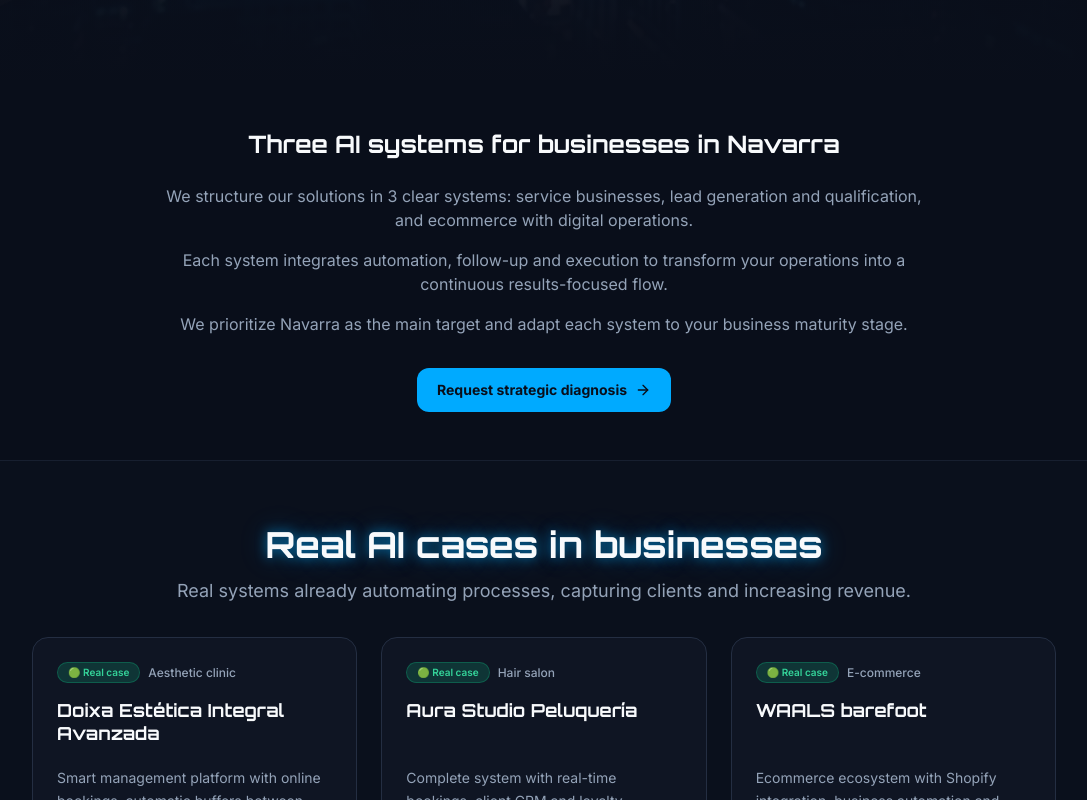
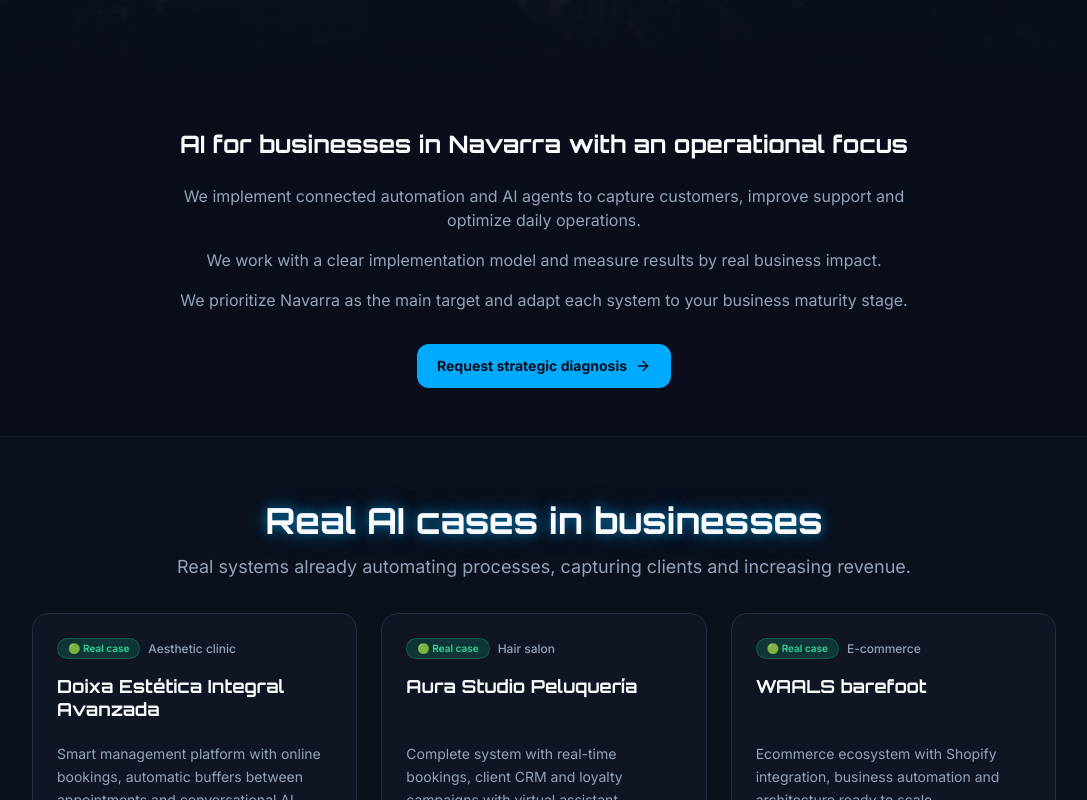
Before and after one commit to ronaldtayaia22-creator/rtp-seo-next-clean, a Next.js app: page /en in a window 1280 px wide. Shown: the part 860-1660 px from the top of the page, without its empty margins (96-1183 px from the left). Built offline with nearby package versions, Linux system fonts and the light colour scheme; no server answers.

Commit message:
SEO: refine homepage intent and reduce cannibalization with clearer H1, copy and internal anchors

```diff
--- a/components/pages/Index.tsx
+++ b/components/pages/Index.tsx
@@ -47,16 +47,16 @@
 
   const gptSupportBlock = isEs
     ? {
-        title: '¿Aún no sabes por dónde empezar?',
+        title: 'Si lo necesitas, puedes usar este apoyo adicional',
         description:
-          'Prueba también mi GPT en ChatGPT. Te ayudará a entender qué tipo de sistema de IA encaja mejor con tu negocio antes de solicitar un diagnóstico.',
-        cta: 'Probar GPT en ChatGPT',
+          'Este GPT es un recurso opcional para resolver dudas iniciales antes de solicitar tu diagnóstico.',
+        cta: 'Ver GPT de apoyo en ChatGPT',
       }
     : {
-        title: 'Not sure where to start yet?',
+        title: 'Optional extra support',
         description:
-          'Try my GPT on ChatGPT too. It helps you understand which AI system best fits your business before requesting a diagnosis.',
-        cta: 'Try GPT on ChatGPT',
+          'This GPT is an optional resource to clarify initial questions before requesting your diagnosis.',
+        cta: 'Open support GPT on ChatGPT',
       };
 
   const systems = [
@@ -85,8 +85,8 @@
         { path: '/automatizacion-procesos-empresas-navarra', labelEs: 'Automatización operativa', labelEn: 'Operational automation' },
       ],
     },
-    {
-      icon: UserCheck,
+      {
+        icon: UserCheck,
       titleEs: 'Sistema 2 — Captación y cualificación de leads',
       titleEn: 'System 2 — Lead generation and qualification',
       descEs: 'Sistema comercial para captar oportunidades, filtrarlas y moverlas con orden hasta la venta.',
@@ -106,7 +106,7 @@
         'Document handling and sales follow-up',
       ],
       links: [
-        { path: '/ia-empresas-navarra', labelEs: 'Sistema para empresas', labelEn: 'Business system' },
+        { path: '/ia-empresas-navarra', labelEs: 'Explorar IA por sector en Navarra', labelEn: 'Explore AI by sector in Navarra' },
         { path: '/consultoria-inteligencia-artificial-navarra', labelEs: 'Diseño estratégico', labelEn: 'Strategic design' },
       ],
     },
@@ -145,18 +145,18 @@
       <section className="py-12 container mx-auto px-4">
         <div className="max-w-3xl mx-auto space-y-6">
           <h2 className="text-xl md:text-2xl font-bold text-foreground text-center">
-            {isEs ? 'Tres sistemas de IA para empresas en Navarra' : 'Three AI systems for businesses in Navarra'}
+            {isEs ? 'IA para empresas en Navarra con enfoque operativo' : 'AI for businesses in Navarra with an operational focus'}
           </h2>
           <div className="space-y-4 text-sm md:text-base text-muted-foreground leading-relaxed text-center">
             <p>
               {isEs
-                ? 'Estructuramos nuestras soluciones en 3 sistemas claros: negocios de servicios, captación y cualificación de leads, y ecommerce con operación digital.'
-                : 'We structure our solutions in 3 clear systems: service businesses, lead generation and qualification, and ecommerce with digital operations.'}
+                ? 'Implementamos automatización y agentes IA conectados para captar clientes, atender mejor y mejorar la operativa diaria de tu empresa.'
+                : 'We implement connected automation and AI agents to capture customers, improve support and optimize daily operations.'}
             </p>
             <p>
               {isEs
-                ? 'Cada sistema integra automatización, seguimiento y ejecución para convertir tu operativa en un flujo continuo orientado a resultados.'
-                : 'Each system integrates automation, follow-up and execution to transform your operations into a continuous results-focused flow.'}
+                ? 'Trabajamos con un modelo claro de implementación y medimos resultados por impacto real en negocio.'
+                : 'We work with a clear implementation model and measure results by real business impact.'}
             </p>
             <p>
               {isEs
@@ -166,10 +166,10 @@
           </div>
           <div className="flex justify-center pt-2">
             <a
-              href={isEs ? '/automatizacion-ia-navarra' : '/en/ai-automation-navarra'}
+              href={isEs ? '/diagnostico-ia-navarra' : '/en/ai-automation-navarra'}
               className="inline-flex items-center gap-2 px-5 py-3 bg-primary text-primary-foreground rounded-lg font-bold text-sm hover:shadow-neon transition-all"
             >
-              {isEs ? 'Solicitar diagnóstico estratégico' : 'Request strategic diagnosis'}
+              {isEs ? 'Solicitar diagnóstico estratégico de IA en Navarra' : 'Request strategic diagnosis'}
               <ArrowRight className="w-4 h-4" />
             </a>
           </div>
--- a/components/shared/Hero.tsx
+++ b/components/shared/Hero.tsx
@@ -13,11 +13,11 @@
     : 'AI agents and business automation in Navarra';
 
   const h1 = isEs
-    ? 'Agentes de Inteligencia Artificial en Navarra para automatizar empresas'
+    ? 'Automatización y agentes IA para empresas en Navarra'
     : 'AI Agents in Navarra to automate businesses';
 
   const subtitle = isEs
-    ? 'Diseñamos agentes de inteligencia artificial en Navarra integrados en tu web para captar oportunidades, responder consultas y automatizar tareas clave del negocio.'
+    ? 'Implementamos sistemas de IA en empresas de Navarra para captar clientes, automatizar la atención y reducir carga operativa. Diseñamos e integramos soluciones conectadas con objetivos claros de negocio.'
     : 'We design AI agents in Navarra integrated into your website to capture opportunities, answer queries and automate key business tasks.';
 
   const supportText = isEs
@@ -90,17 +90,17 @@
           {/* CTAs */}
           <div className="flex flex-col sm:flex-row items-center justify-center gap-3 animate-fade-in-up" style={{ animationDelay: '0.35s' }}>
             <a
-              href={isEs ? '/automatizacion-ia-navarra' : '/en/ai-automation-navarra'}
+              href={isEs ? '/diagnostico-ia-navarra' : '/en/ai-automation-navarra'}
               className="group inline-flex items-center gap-2 px-5 py-3 bg-primary text-primary-foreground rounded-lg font-bold text-sm hover:shadow-neon transition-all whitespace-nowrap"
             >
-              {isEs ? 'Solicitar diagnóstico estratégico' : 'Request strategic diagnosis'}
+              {isEs ? 'Solicitar diagnóstico estratégico de IA en Navarra' : 'Request strategic AI diagnosis in Navarra'}
               <ArrowRight className="w-4 h-4 group-hover:translate-x-1 transition-transform" />
             </a>
             <a
               href={isEs ? '/servicios' : '/en/services'}
               className="inline-flex items-center px-5 py-3 rounded-lg font-bold text-sm border border-primary/30 text-primary hover:bg-primary/10 transition-all whitespace-nowrap"
             >
-              {isEs ? 'Ver servicios de IA' : 'View AI services'}
+              {isEs ? 'Ver servicios de IA para empresas en Navarra' : 'View AI services for businesses in Navarra'}
             </a>
           </div>
 
--- a/lib/seo/generated-route-lastmod.json
+++ b/lib/seo/generated-route-lastmod.json
@@ -1,5 +1,5 @@
 {
-  "generatedAt": "2026-04-28T18:39:59.718Z",
+  "generatedAt": "2026-04-28T19:06:16.454Z",
   "routes": {
     "/": "2026-04-06T15:45:27.000Z",
     "/agentes-ia-atencion-cliente-navarra": "2026-04-06T15:45:27.000Z",
```
